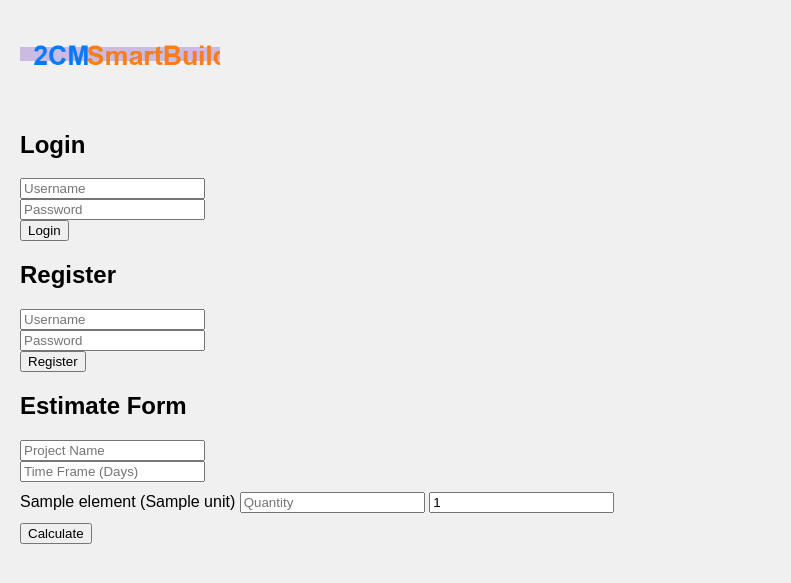
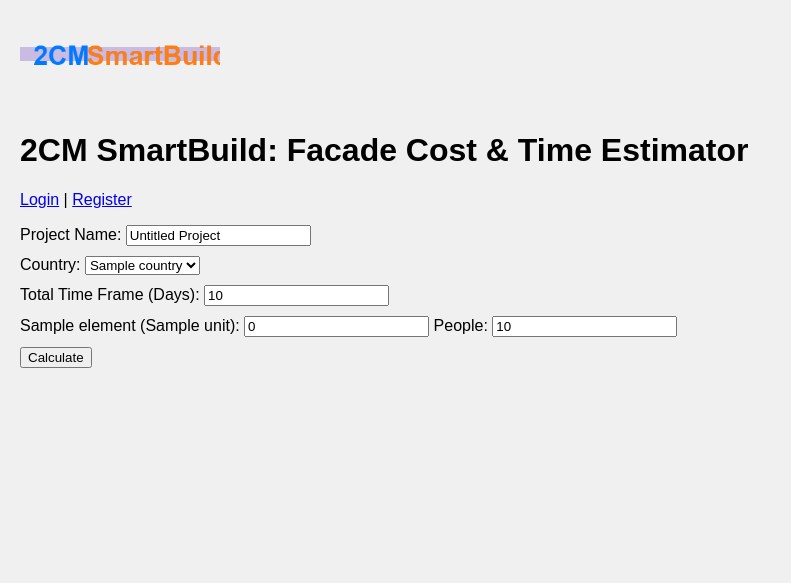
Before and after one commit to MihaiLazarovici/2cm-smartbuild, a Python web app: template templates/index.html in a window 1280 px wide. Shown: the top 583 px of the page, without its empty margins (0-791 px from the left). Run offline with Jinja, Linux system fonts and the light colour scheme; the template is opened without the code that fills it: most values are stand-ins (such as "Sample title", 1, 10 or a date in 2020).

Commit message:
Update index.html with time frame and progress form

```diff
--- a/templates/index.html
+++ b/templates/index.html
@@ -2,59 +2,90 @@
      <html lang="en">
      <head>
          <meta charset="UTF-8">
-    <title>2CM SmartBuild - AI-Powered Construction Estimator</title>
+         <meta name="viewport" content="width=device-width, initial-scale=1.0">
+         <title>2CM SmartBuild</title>
          <link rel="stylesheet" href="/static/css/style.css">
          <script src="https://cdn.jsdelivr.net/npm/chart.js"></script>
      </head>
-<body>
+     <body class="{% if current_user.is_authenticated and not is_guest %}logged-in{% endif %}">
+         <div class="container">
              <img src="/static/images/logo.png" alt="2CM SmartBuild Logo" class="logo">
-    {% if current_user.is_authenticated %}
-        <a href="/logout">Logout</a>
-        <a href="/estimates">Estimates</a>
+             <h1>2CM SmartBuild: Facade Cost & Time Estimator</h1>
+             {% if current_user.is_authenticated and not is_guest %}
+             <p>Welcome, {{ current_user.username }}! <a href="/estimates">View Saved Estimates</a> | <a href="/logout">Logout</a></p>
              {% else %}
-        <h2>Login</h2>
-        <form method="POST" action="/login">
-            <input type="text" name="username" placeholder="Username" required><br>
-            <input type="password" name="password" placeholder="Password" required><br>
-            <button type="submit">Login</button>
-        </form>
-        <h2>Register</h2>
-        <form method="POST" action="/register">
-            <input type="text" name="username" placeholder="Username" required><br>
-            <input type="password" name="password" placeholder="Password" required><br>
-            <button type="submit">Register</button>
-        </form>
+             <p><a href="/login">Login</a> | <a href="/register">Register</a></p>
              {% endif %}
-    <h2>Estimate Form</h2>
+             {% if is_guest %}
+             <p>Guest Mode: Limited access. Register for full features.</p>
+             {% endif %}
              <form id="estimateForm">
-        <input type="text" id="projectName" placeholder="Project Name" required><br>
-        <input type="number" id="timeFrameDays" placeholder="Time Frame (Days)" required><br>
-        {% for element in elements %}
-            <div>
-                <label>{{ element.Element }} ({{ element.Unit }})</label>
-                <input type="number" id="quantity_{{ element.Element }}" placeholder="Quantity" min="0" step="0.1">
-                <input type="number" id="people_{{ element.Element }}" placeholder="People" min="1" value="1">
+                 <div class="form-group">
+                     <label for="project_name">Project Name:</label>
+                     <input type="text" id="project_name" name="project_name" value="Untitled Project">
+                 </div>
+                 <div class="form-group">
+                     <label for="country">Country:</label>
+                     <select id="country" name="country">
+                         {% for country in countries %}
+                         <option value="{{ country }}">{{ country }}</option>
+                         {% endfor %}
+                     </select>
+                 </div>
+                 <div class="form-group">
+                     <label for="time_frame_days">Total Time Frame (Days):</label>
+                     <input type="number" id="time_frame_days" name="time_frame_days" min="1" step="0.1" value="10">
+                 </div>
+                 {% for index, row in elements.iterrows() %}
+                 <div class="form-group">
+                     <label for="quantity_{{ row['Element'] }}">{{ row['Element'] }} ({{ row['Unit'] }}):</label>
+                     <input type="number" id="quantity_{{ row['Element'] }}" name="quantity_{{ row['Element'] }}" min="0" step="0.1" value="0">
+                     <label for="people_{{ row['Element'] }}">People:</label>
+                     <input type="number" id="people_{{ row['Element'] }}" name="people_{{ row['Element'] }}" min="0" step="1" value="{{ row['People_per_Unit']|int }}">
                  </div>
                  {% endfor %}
                  <button type="submit">Calculate</button>
              </form>
-    <div id="results" style="display:none;">
-        <table id="resultsTable">
-            <thead><tr><th>Element</th><th>Quantity</th><th>Unit</th><th>Cost (£)</th><th>Time (Days)</th><th>Time (Weeks)</th><th>People</th><th>Allocated Days</th></tr></thead>
-            <tbody></tbody>
+             <div id="results" style="display: none;">
+                 <h2>Estimate Results</h2>
+                 <p id="maxSimultaneousWorkers"></p>
+                 <table>
+                     <thead>
+                         <tr>
+                             <th>Element</th>
+                             <th>Quantity</th>
+                             <th>Unit</th>
+                             <th>Cost (£)</th>
+                             <th>Time (Days)</th>
+                             <th>Time (Weeks)</th>
+                             <th>People</th>
+                             <th>Allocated Days</th>
+                         </tr>
+                     </thead>
+                     <tbody id="resultsTable"></tbody>
+                     <tfoot>
+                         <tr>
+                             <td colspan="3">Total</td>
+                             <td id="totalCost"></td>
+                             <td id="totalDays"></td>
+                             <td id="totalWeeks"></td>
+                             <td id="totalPeople"></td>
+                             <td id="totalTimeFrame"></td>
+                         </tr>
+                     </tfoot>
                  </table>
-        <p>Total Cost: <span id="totalCost">£0</span></p>
-        <p>Maximum Simultaneous Workers: <span id="maxWorkers">0</span></p>
+                 {% if current_user.is_authenticated and not is_guest %}
+                 <a id="downloadLink" href="#" download>Download PDF</a>
+                 <h2>Update Installation Progress</h2>
+                 <form id="progressForm">
+                     <div id="progressInputs"></div>
+                     <button type="submit">Update Progress</button>
+                 </form>
+                 {% endif %}
                  <canvas id="costChart" class="chart"></canvas>
                  <canvas id="timeChart" class="chart"></canvas>
                  <canvas id="laborChart" class="chart"></canvas>
-        <a id="downloadLink" href="#" download>Download PDF</a>
              </div>
-    <div id="progressForm" style="display:none;">
-        <h3>Update Progress</h3>
-        <select id="progressElement"></select>
-        <input type="number" id="progressDays" placeholder="Days Completed" min="0">
-        <button onclick="updateProgress()">Update</button>
          </div>
          <script src="/static/js/script.js"></script>
      </body>
```
Also changed, not shown: instance/smartbuild.db (deleted). Lines whose indentation alone changed are shown as unchanged.
